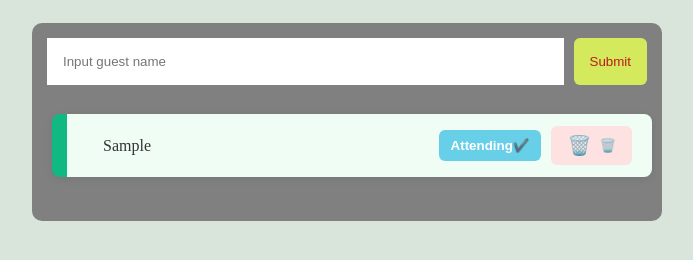
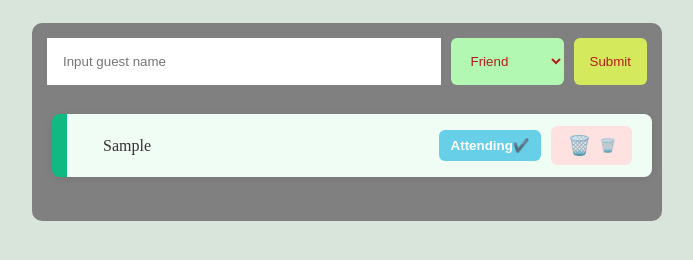
Before and after one commit to JamesKamau-5773/code-challange-2, a plain HTML site: page index.html in a window 1280 px wide. Both pictures are taken after typing "Sample" into the empty fields and a click on the button "Submit". Shown: the whole page, without its empty margins (293-986 px from the left). Drawn offline with Linux system fonts and the light colour scheme.

Commit message:
add drop down menu

```diff
--- a/index.html
+++ b/index.html
@@ -16,10 +16,17 @@
       placeholder="Input guest name"
       required
       >
+     <select id="guest-category">
+        <option value="friend">Friend</option>
+        <option value="family">Family</option>
+        <option value="colleague">Colleague</option>
+     </select>
+
     <button type="submit">Submit</button>
   </form>
    <ul id="guest-list"></ul>
    </div>
+
   <script src="./index.js"></script>
 </body>
 </html>
--- a/index.js
+++ b/index.js
@@ -62,6 +62,18 @@ function addGuest(name){
 
   });
 
+  //create an array storing all our guests
+  let guests = [];
+
+  //Load guests from localStorage when page loads
+  window.onload = function(){
+    if (localStorage.getItem('guests')){
+      guests = JSON.parse(localStorage.getItem('guests')); //converts the string back to a JavaScript array
+    }
+    showguests();
+  } ;
+
+
 //Creating Delete Button
   const deleteButton = document.createElement("button");
   deleteButton.className = "delete-btn"
--- a/styling.css
+++ b/styling.css
@@ -139,3 +139,25 @@ button:hover{
   content:  "🗑️" ;
   font-size: 1.2rem;
 }
+
+#guest-category{
+  padding: 0.5rem 1rem;
+  background-color: #b2f7b2;
+  color: #b91c1c;
+  border: none;
+  border-radius: 6px;
+  cursor: pointer;
+  font-weight: 500;
+  display: flex;
+  align-items: center;
+  gap: 0.5rem;
+  transition: all 0.2s;
+  margin-left: 10px;
+  transition: all 0.3s ease;
+}
+
+#guest-category:hover{
+  border-color: #aaa;
+  background-color: #9ff05d;;
+  box-shadow: 0 2px 4px rgba(185, 28, 28, 0.1);
+}
```
